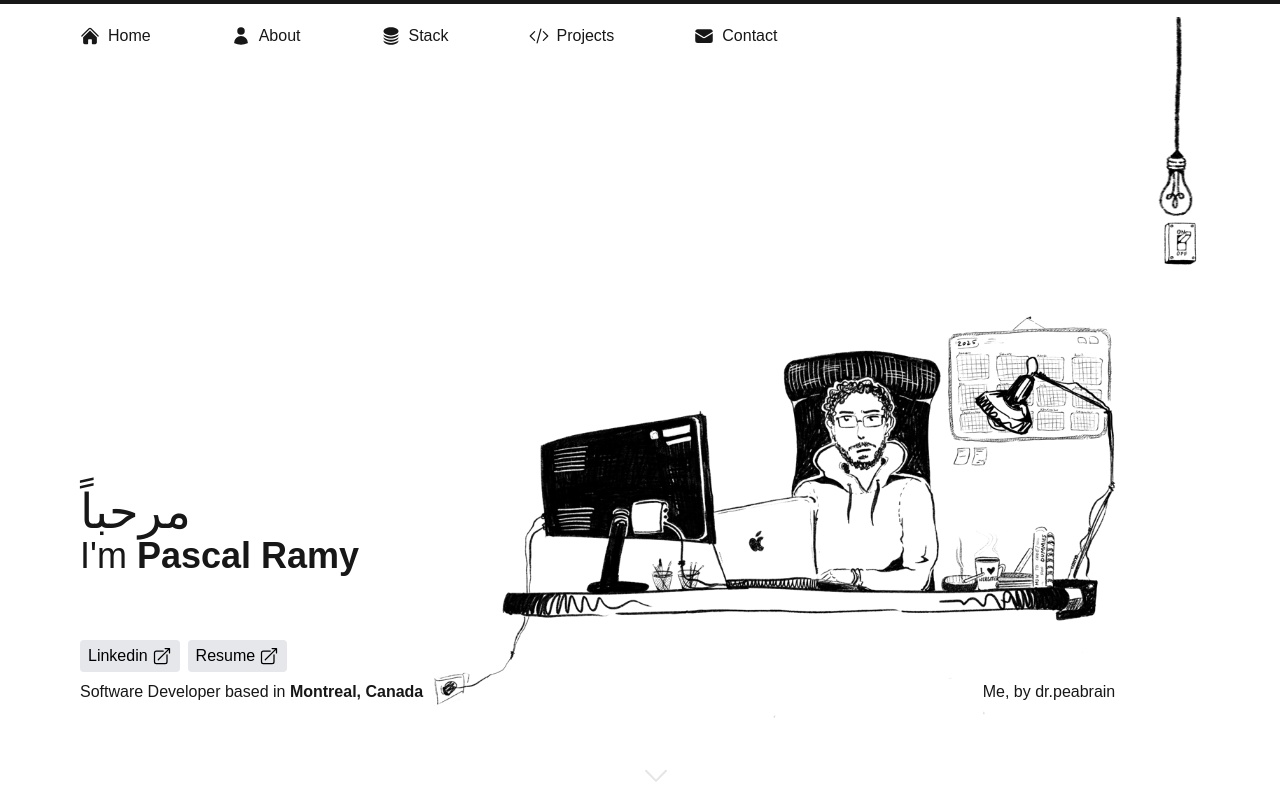
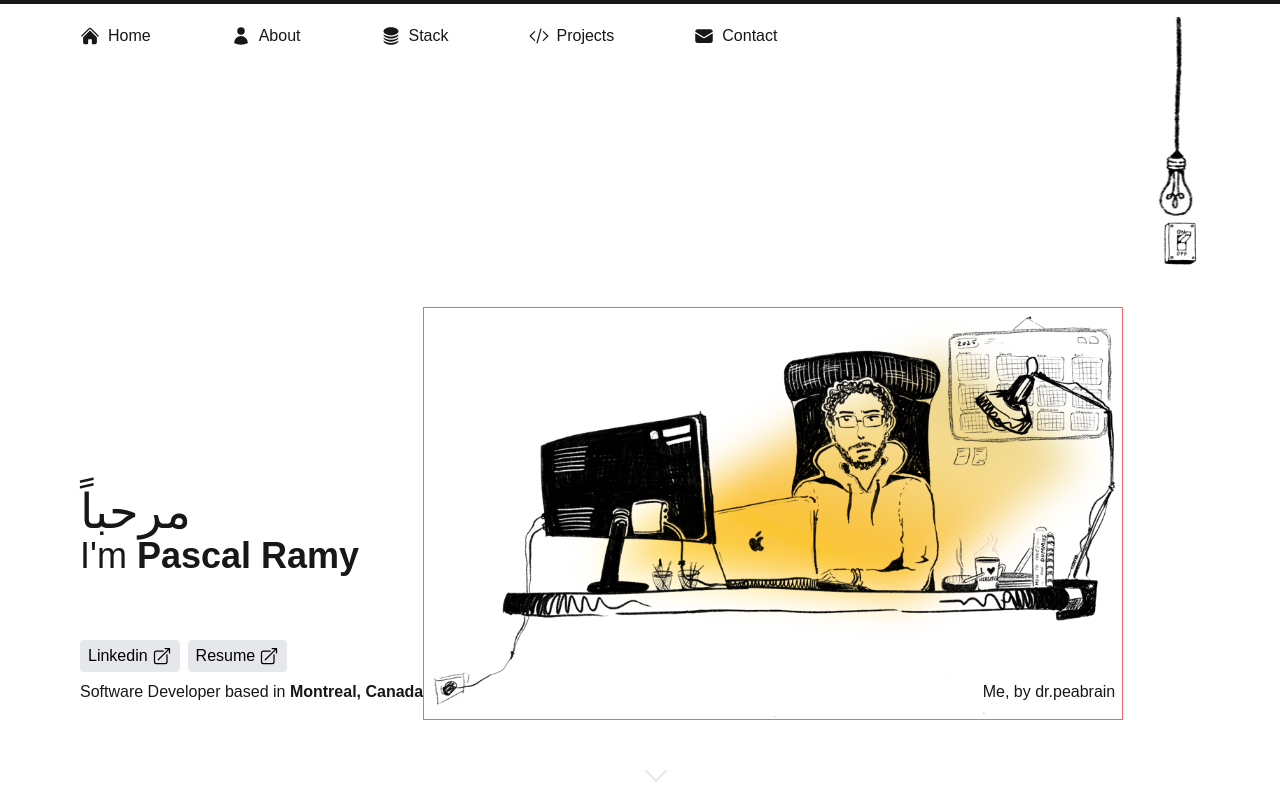
Before and after one commit to pascalramy00/portfolio-site, a Next.js app: page / in a window 1280 px wide. Shown: the top 800 px of the page. Built offline with nearby package versions, Linux system fonts and the light colour scheme.

Commit message:
first svg test

```diff
--- /dev/null
+++ b/src/components/ui/elements/HeroOptimizedArtwork.tsx
@@ -0,0 +1,116 @@
+'use client';
+
+import { useState, useEffect } from 'react';
+import Image from 'next/image';
+import Link from 'next/link';
+// import { useTheme } from "next-themes";
+import Tooltip from './Tooltip';
+
+const HeroOptimizedArtwork = () => {
+	//const { theme } = useTheme();
+	const [lamp, setLamp] = useState(true);
+	//const [monitor, setMonitor] = useState(true);
+	const [mounted, setMounted] = useState(false);
+
+	useEffect(() => setMounted(true), []);
+
+	if (!mounted) return <div></div>;
+
+	return (
+		<div className='relative z-30'>
+			<div className='relative w-[360px] h-[212px] md:w-[500px] md:h-[295px] lg:w-[700px] lg:h-[413px] 2xl:w-[900px] 2xl:h-[531px]'>
+				<svg
+					width='100%'
+					height='100%'
+					viewBox='0 0 100 60'
+					className={`${
+						lamp ? 'block' : 'hidden'
+					} absolute border border-red-500 z-0 opacity-80`}
+				>
+					<defs>
+						<filter
+							id='blurFilter'
+							x='-50%'
+							y='-50%'
+							width='200%'
+							height='300%'
+						>
+							<feGaussianBlur
+								in='SourceGraphic'
+								stdDeviation='3'
+							/>
+						</filter>
+
+						{/* Gradient definition */}
+						<linearGradient
+							id='lighting-gradient'
+							x1='100%'
+							y1='0%'
+							x2='20%'
+							y2='100%'
+						>
+							<stop offset='0%' stopColor='#f9f0a3' />{' '}
+							{/* Soft white/yellow */}
+							<stop offset='20%' stopColor='#e5c969' />{' '}
+							{/* Light warm yellow */}
+							<stop offset='40%' stopColor='#f4d477' />{' '}
+							{/* New intermediate golden yellow */}
+							<stop offset='70%' stopColor='#f9b100' />{' '}
+							{/* Stronger yellow */}
+							<stop offset='100%' stopColor='#fdcd19' />{' '}
+							{/* Base golden yellow */}
+						</linearGradient>
+					</defs>
+
+					{/* Apply gradient fill */}
+					<g filter='url(#blurFilter)'>
+						<polygon
+							points='25,37 55,17 75,7 95,22 70,42'
+							fill='url(#lighting-gradient)'
+						/>
+					</g>
+				</svg>
+
+				<Image
+					src='/images/artwork_light.png'
+					alt='artwork of myself'
+					fill
+					sizes='(max-width: 768px) 100vw, 50vw'
+					className='relative object-contain'
+					priority
+				/>
+			</div>
+			<div className='group'>
+				<button
+					onClick={() => setLamp((prev) => !prev)}
+					className=' absolute top-[16%] right-[12%] p-4 md:p-6 rounded-full lg:top-[16%] lg:right-[12%] lg:p-8 z-20 2xl:p-10'
+					aria-label='Toggle Lamp Light'
+				></button>
+				<Tooltip className='hidden dark:md:block opacity-0 group-hover:opacity-100 absolute top-[12%] right-[12%]'>
+					Click me
+				</Tooltip>
+			</div>
+
+			<div className='group'>
+				<button
+					//onClick={() => setMonitor((prev) => !prev)}
+					className=' absolute px-12 py-8 left-[14%] top-[26%] md:px-16 md:py-11 md:left-[16%] lg:top-[26%] lg:left-[16%] lg:px-24 lg:py-16 2xl:py-20 2xl:px-28 2xl:left-[17%] z-20'
+					aria-label='Toggle Monitor Light'
+				></button>
+				<Tooltip className='hidden dark:md:block opacity-0 group-hover:opacity-100 absolute top-[28%] left-[18%]'>
+					Click me
+				</Tooltip>
+			</div>
+			<p className='absolute bottom-1 md:bottom-2 lg:bottom-4 text-sm lg:text-base right-2 2xl:text-xl z-30'>
+				Me, by{' '}
+				<Link
+					href='https://www.instagram.com/dr.peabrain/'
+					target='_blank'
+				>
+					dr.peabrain
+				</Link>
+			</p>
+		</div>
+	);
+};
+export default HeroOptimizedArtwork;
--- a/src/components/ui/sections/Hero.tsx
+++ b/src/components/ui/sections/Hero.tsx
@@ -2,7 +2,8 @@ import AnimatedGreeting from "../animations/AnimatedGreeting";
 import ExternalLink from "../elements/ExternalLink";
 import Section from "@/components/layout/Section";
 
-import HeroArtwork from "../elements/HeroArtwork";
+// import HeroArtwork from "../elements/HeroArtwork";
+import HeroOptimizedArtwork from "../elements/HeroOptimizedArtwork";
 
 const Hero = () => {
 	return (
@@ -29,10 +30,10 @@ const Hero = () => {
 				</div>
 				<h2 className="mb-4 2xl:text-xl">
 					Software Developer based in{" "}
-					<span className="font-semibold">Montreal, Canada</span>
+					<strong className="font-semibold">Montreal, Canada</strong>
 				</h2>
 			</div>
-			<HeroArtwork />
+			<HeroOptimizedArtwork />
 		</Section>
 	);
 };
```
